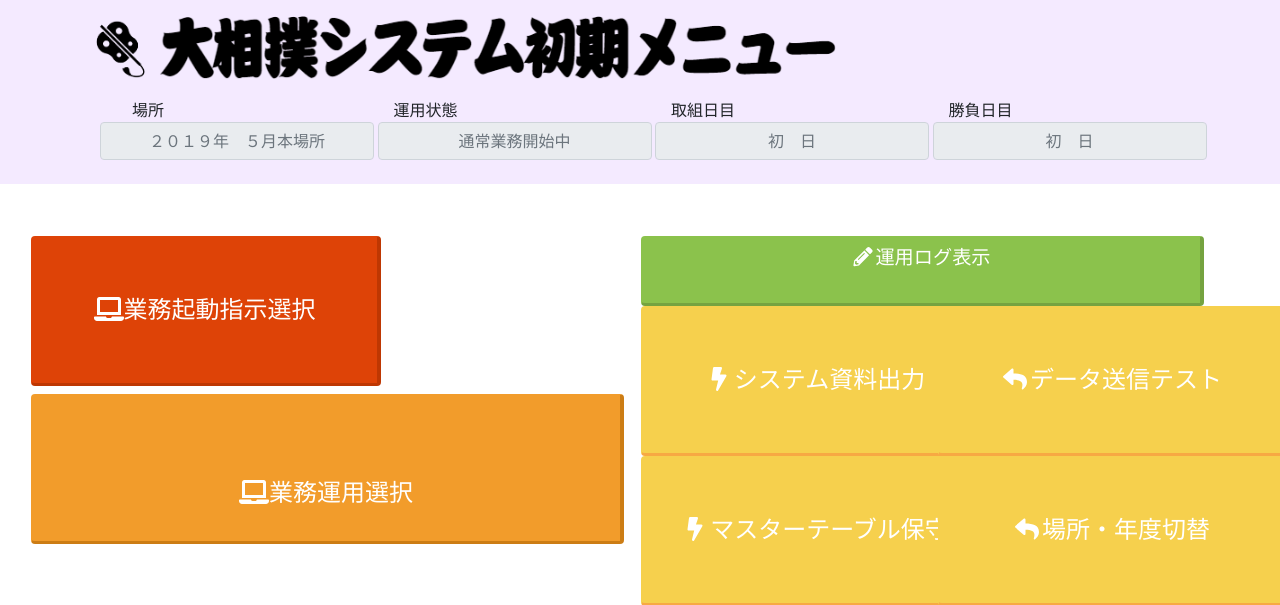
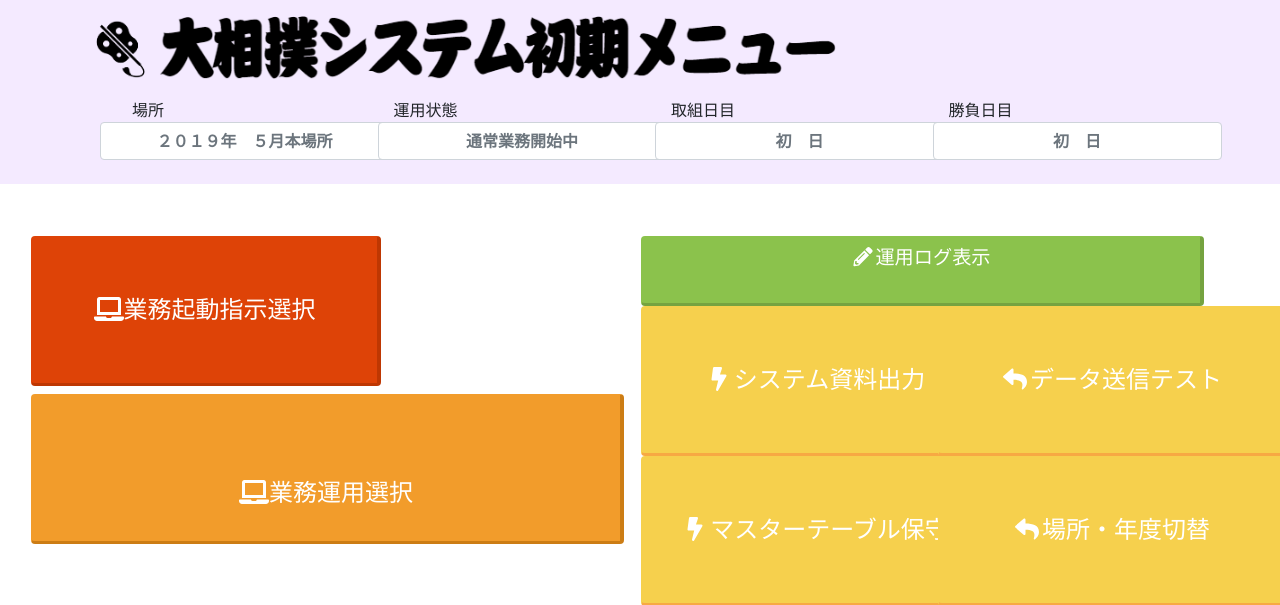
Before and after one commit to katsuyanagashima/prj_sports, a Django app: page /app_sumo/ in a window 1280 px wide. Shown: the top 605 px of the page. Run offline with Django 3.2, Linux system fonts and the light colour scheme; some libraries are stand-ins or nearby versions.

Commit message:
大相撲のナビ修正

```diff
--- a/app_sumo/templates/app_sumo/navbar.html
+++ b/app_sumo/templates/app_sumo/navbar.html
@@ -31,19 +31,19 @@
             <div class="row justify-content-start">
                 <div class="col-3 form-inline">
                     <div class="labeltitle">場所</div>
-                    <input type="text" class="form-control text-center labeltext" placeholder="２０１９年　５月本場所" readonly>
+                    <input type="text" class="form-control text-center labeltext font-weight-bold" placeholder="２０１９年　５月本場所">
                 </div>
                 <div class="col-3 form-inline">
                     <div class="labeltitle">運用状態</div>
-                    <input type="text" class="form-control text-center labeltext" placeholder="通常業務開始中" readonly>
+                    <input type="text" class="form-control text-center labeltext font-weight-bold" placeholder="通常業務開始中">
                 </div>
                 <div class="col-3 form-inline">
                     <div class="labeltitle">取組日目</div>
-                    <input type="text" class="form-control text-center labeltext" placeholder="初　日" readonly>
+                    <input type="text" class="form-control text-center labeltext font-weight-bold" placeholder="初　日">
                 </div>
                 <div class="col-3 form-inline">
                     <div class="labeltitle">勝負日目</div>
-                    <input type="text" class="form-control text-center labeltext" placeholder="初　日" readonly>
+                    <input type="text" class="form-control text-center labeltext font-weight-bold" placeholder="初　日">
                 </div>
             </div>
             <p></p>
```
